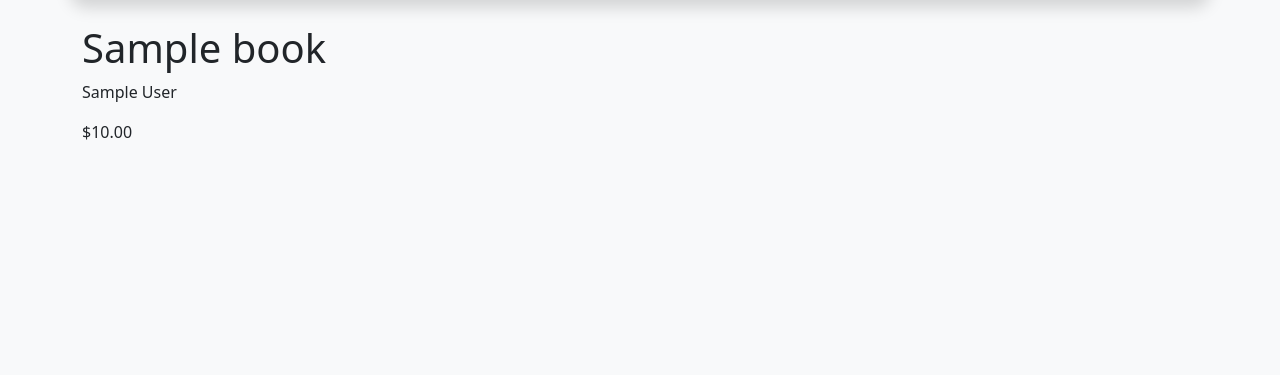
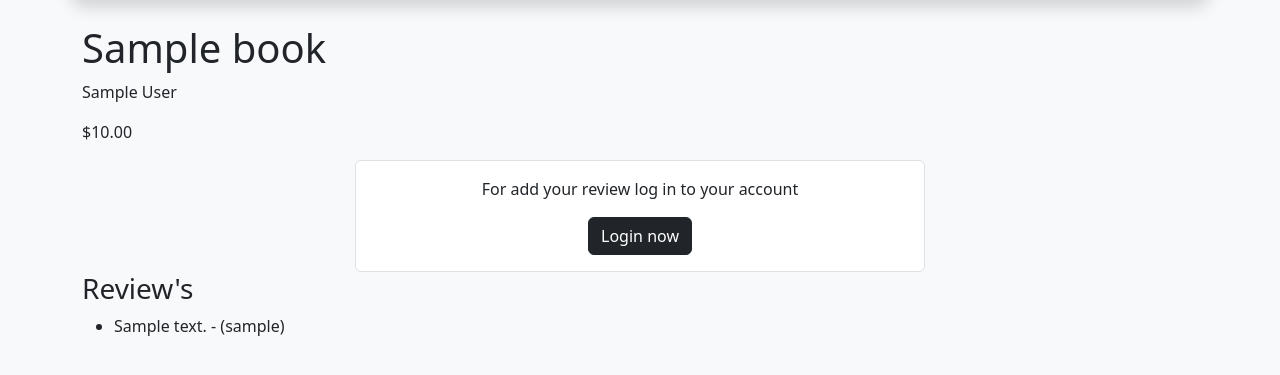
Before and after one commit to hooman182/django-bookstore, a Django app: page /books/00000000-0000-0000-0000-000000000001 in a window 1280 px wide. Shown: the part 94-469 px from the top of the page. Run offline with Django 5.2, Linux system fonts and the light colour scheme; tables that the repository leaves empty hold one stand-in row (values such as "Sample post"); parts of the project's set-up code (start-up, migrations or seed data) failed here and were passed over; some libraries are stand-ins or nearby versions.

Commit message:
feat: Add review model, form and render in detail view

```diff
--- a/books/admin.py
+++ b/books/admin.py
@@ -1,8 +1,11 @@
 from django.contrib import admin
-from .models import Book
+from .models import Book, Review
 
+class ReviewInline(admin.TabularInline):
+    model = Review
 
 class BookAdmin(admin.ModelAdmin):
+    inlines = [ReviewInline]
     list_display = ['title', 'author', 'price']
 
 admin.site.register(Book, BookAdmin)
--- /dev/null
+++ b/books/forms.py
@@ -0,0 +1,8 @@
+from django.forms import ModelForm
+from books.models import Review
+
+
+class BookReviewForm(ModelForm):
+    class Meta:
+        model = Review
+        fields = ('review',)
--- a/books/models.py
+++ b/books/models.py
@@ -1,6 +1,7 @@
 from django.db import models
 from django.urls import reverse
 import uuid
+from django.contrib.auth import get_user_model
 
 
 class Book(models.Model):
@@ -14,3 +15,11 @@ class Book(models.Model):
 
     def get_absolute_url(self):
         return reverse("book_detail", kwargs={"pk": self.pk})
+
+class Review(models.Model):
+    book = models.ForeignKey(Book, on_delete=models.CASCADE, related_name='reviews')
+    review = models.TextField()
+    author = models.ForeignKey(get_user_model(), on_delete=models.CASCADE)
+
+    def __str__(self) -> str:
+        return self.review
--- a/books/views.py
+++ b/books/views.py
@@ -1,12 +1,27 @@
+from django.shortcuts import redirect
+from books.forms import BookReviewForm
 from books.models import Book
 from django.views.generic import ListView, DetailView
+from django.views.generic.edit import FormMixin
 
 class BookList(ListView):
     model = Book
     context_object_name = 'book_list'
     template_name = 'books/book_list.html'
 
-class BookDetail(DetailView):
+class BookDetail(FormMixin, DetailView):
     model = Book
     context_object_name = 'book'
     template_name = 'books/book_details.html'
+    form_class = BookReviewForm
+
+    def post(self, request, *args, **kwargs):
+        form = self.get_form()
+        book = self.get_object()
+        if form.is_valid():
+            review = form.save(commit=False)
+            review.author = request.user
+            review.book = book
+            review.save()
+
+        return redirect(book.get_absolute_url())
--- a/templates/books/book_details.html
+++ b/templates/books/book_details.html
@@ -1,9 +1,39 @@
 {% extends "_base.html" %}
-
+{% load crispy_forms_tags %}
 {% block content %}
 
 <h1>{% block title %}{{book.title}}{% endblock title %}</h1>
 <p>{{book.author}}</p>
 <p>${{book.price}}</p>
 
+<div>
+
+    <div class="row justify-content-center">
+        <div class="col-6 bg-white rounded p-3 border">
+            {% if user.is_authenticated %}
+                <p>Add new review</p>
+                <form action="" method="post">
+                    {% csrf_token %}
+                    {{form | crispy}}
+                    <button type="submit" class="btn btn-dark">Add new review</button>
+                </form>
+                {% else %}
+                <div class="text-center">
+                    <p>For add your review log in to your account</p>
+                    <a href="{% url "account_login" %}" class="btn btn-dark">Login now</a>
+                </div>
+            {% endif %}
+        </div>
+    </div>
+
+    <h3>Review's</h3>
+    <ul>
+
+        {% for review in book.reviews.all %}
+            <li>{{review.review}} - ({{review.author}})</li>
+        {% endfor %}
+
+    </ul>
+</div>
+
 {% endblock content %}
```
Also changed, not shown: books/tests.py (+13 -4 lines), books/migrations/0002_review.py (added), books/migrations/0003_alter_review_review.py (added).
